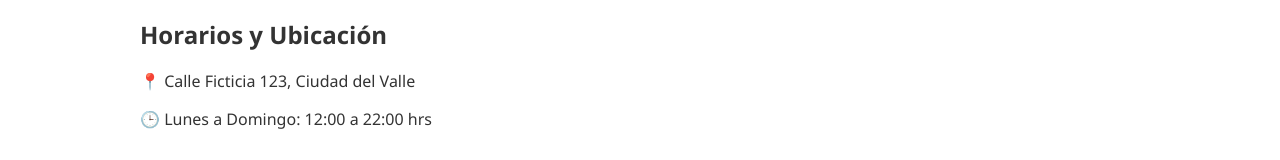
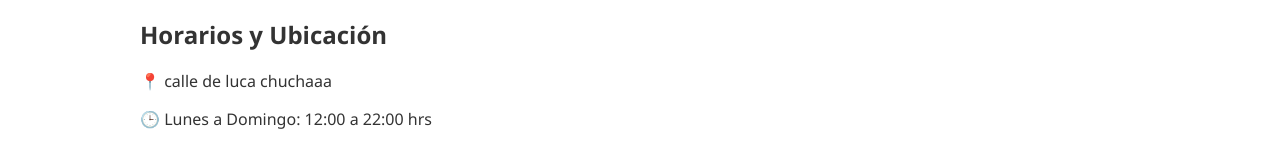
Before and after one commit to roatp/sabor-del-valle, a plain HTML site: page index.html in a window 1280 px wide. Shown: the part 1054-1214 px from the top of the page. Drawn offline with Linux system fonts and the light colour scheme.

Commit message:
Update index.html

```diff
--- a/index.html
+++ b/index.html
@@ -119,7 +119,7 @@
 
   <section id="horarios">
     <h2>Horarios y Ubicación</h2>
-    <p>📍 Calle Ficticia 123, Ciudad del Valle</p>
+    <p>📍 calle de luca chuchaaa</p>
     <p>🕒 Lunes a Domingo: 12:00 a 22:00 hrs</p>
   </section>
 
```
